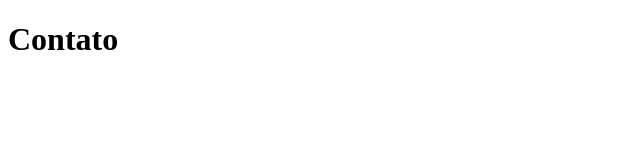
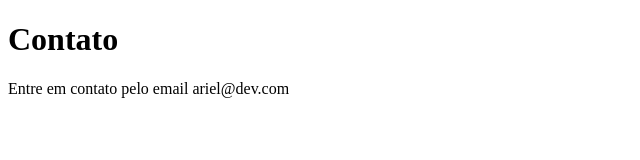
Before and after one commit to azrlsli/sistema-de-cadastro, a plain HTML site: page contato.html in a window 1280 px wide. Shown: the whole page, without its empty margins (0-640 px from the left). Drawn offline with Linux system fonts and the light colour scheme.

Commit message:
adicionando o email de contato

```diff
--- a/contato.html
+++ b/contato.html
@@ -7,5 +7,6 @@
 </head>
 <body>
     <h1>Contato</h1>
+    <p>Entre em contato pelo email ariel@dev.com</p>
 </body>
 </html>
```
